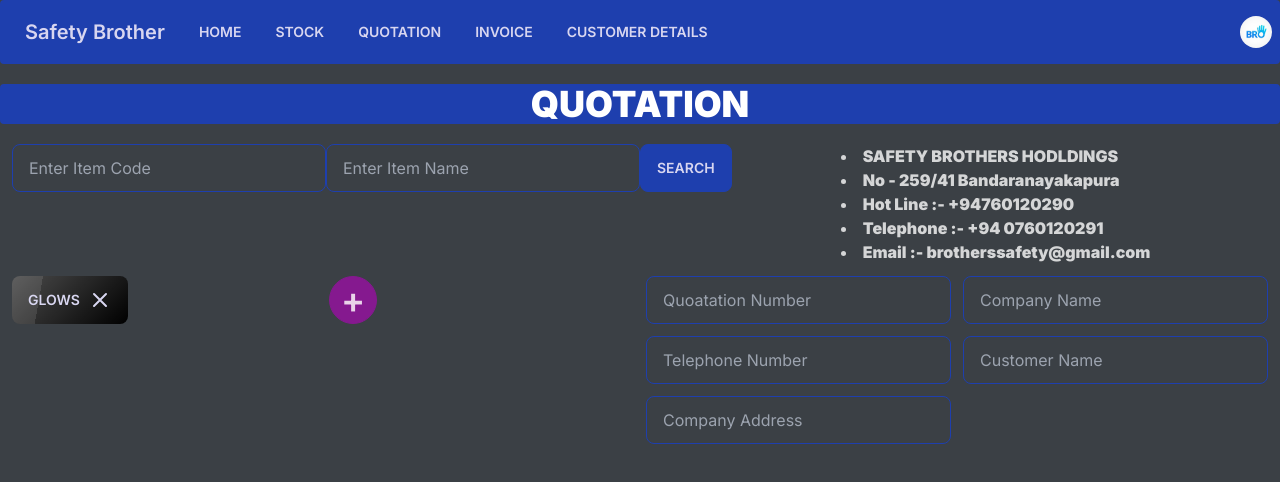
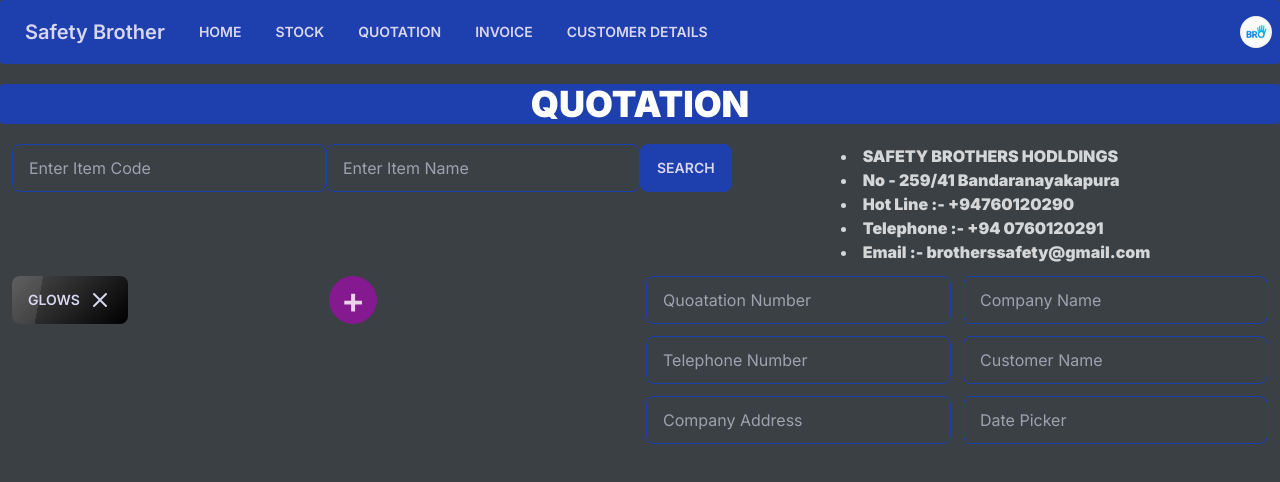
Before and after one commit to KalinduGandara/SaftyBrothers, a Next.js app: page /quotation in a window 1280 px wide. Shown: the top 482 px of the page. Built offline with nearby package versions, Linux system fonts and the light colour scheme.

Commit message:
qotation page update

```diff
--- a/app/quotation/page.tsx
+++ b/app/quotation/page.tsx
@@ -57,7 +57,7 @@ function QuotationPage() {
            <div  className='w-3/12 space-y-3'>
            <input type="text" placeholder="Company Name" className="input input-bordered input-primary w-full max-w-xs" />
            <input type="text" placeholder="Customer Name" className="input input-bordered input-primary w-full max-w-xs" />
-
+           <input type="text" placeholder="Date Picker" className="input input-bordered input-primary w-full max-w-xs" />
            </div>
 
 
```
